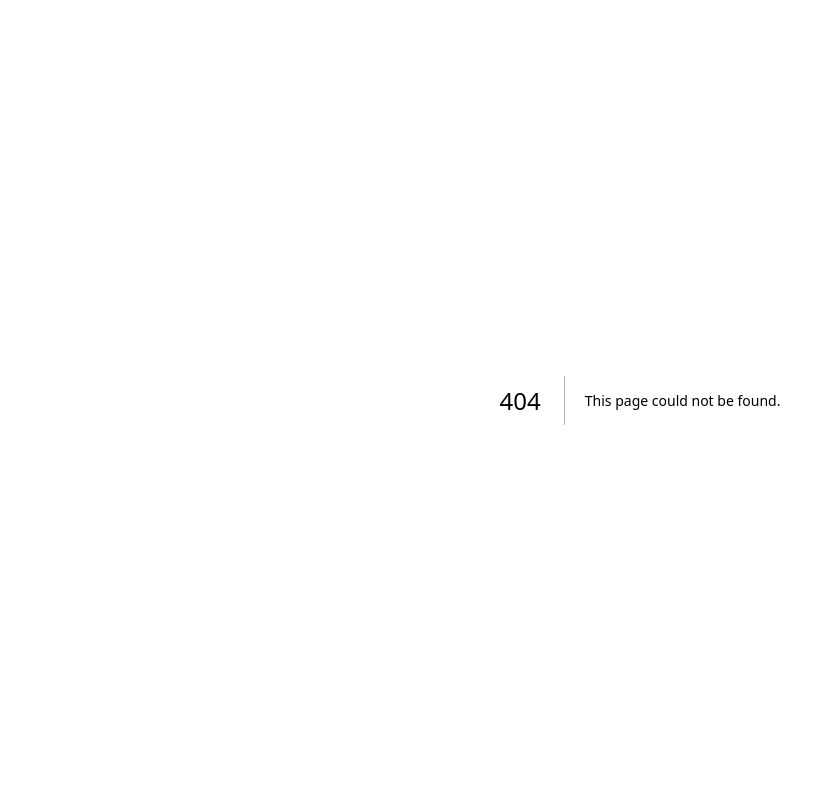
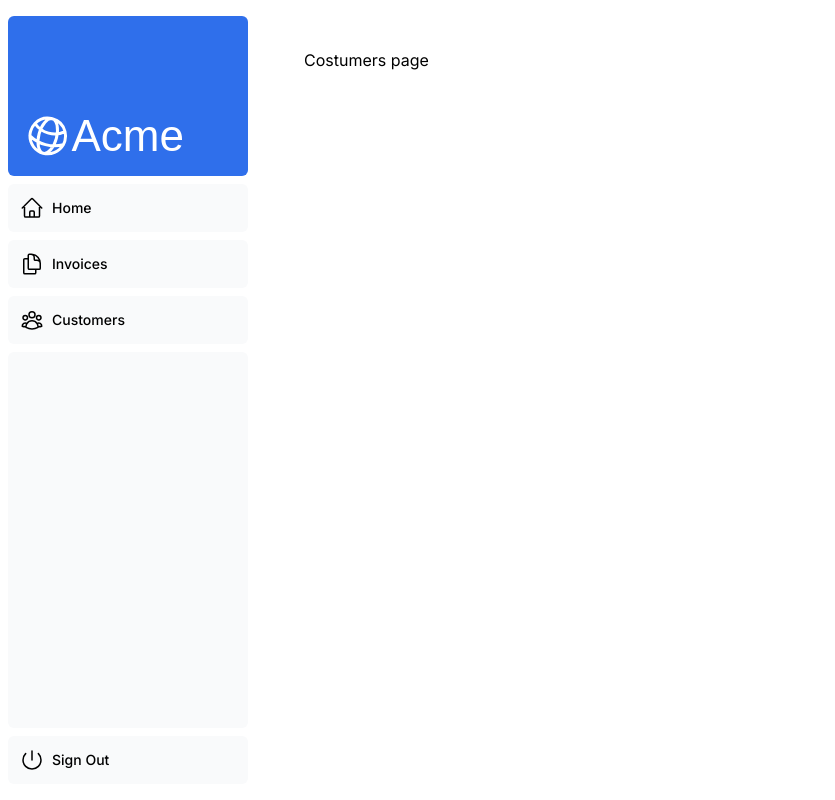
Before and after one commit to 5antia60/dashboard-app.nextjs, a Next.js app: page /dashboard/costumers in a window 1280 px wide. Before the commit this address had no page. Shown: the whole page, without its empty margins (0-835 px from the left). Built offline with nearby package versions, Linux system fonts and the light colour scheme; a web font is replaced by a local one.

Commit message:
feature(chapter4): creating layouts and pages

```diff
--- /dev/null
+++ b/app/dashboard/costumers/page.tsx
@@ -0,0 +1,5 @@
+export default function Page() {
+  return (
+    <p>Costumers page</p>
+  );
+}
--- /dev/null
+++ b/app/dashboard/invoices/page.tsx
@@ -0,0 +1,5 @@
+export default function Page() {
+  return (
+    <p>Invoices page</p>
+  );
+}
--- /dev/null
+++ b/app/dashboard/layout.tsx
@@ -0,0 +1,12 @@
+import SideNav from '@/app/ui/dashboard/sidenav';
+
+export default function Layout({ children }: { children: React.ReactNode }): React.ReactNode {
+  return (
+    <div className="flex h-screen flex-col md:flex-row md:overflow-hidden">
+      <div className="w-full flex-none md:w-64">
+        <SideNav />
+      </div>
+      <div className="flex-grow p-6 md:overflow-y-auto md:p-12">{children}</div>
+    </div>
+  );
+}
--- /dev/null
+++ b/app/dashboard/page.tsx
@@ -0,0 +1,5 @@
+export default function Page(): React.ReactNode {
+  return (
+    <p>Dashboard page</p>
+  );
+}
--- a/app/layout.tsx
+++ b/app/layout.tsx
@@ -5,7 +5,7 @@
   children,
 }: {
   children: React.ReactNode;
-}) {
+}): React.ReactNode {
   return (
     <html lang="en">
       <body className={`${ inter.className } antialiased`}>{children}</body>
--- a/app/page.tsx
+++ b/app/page.tsx
@@ -4,7 +4,7 @@
 import Link from 'next/link';
 import Image from 'next/image';
 
-export default function Page() {
+export default function Page(): React.ReactNode {
   return (
     <main className="flex min-h-screen flex-col p-6">
       <div className="flex h-20 shrink-0 items-end rounded-lg bg-blue-500 p-4 md:h-52">
```
